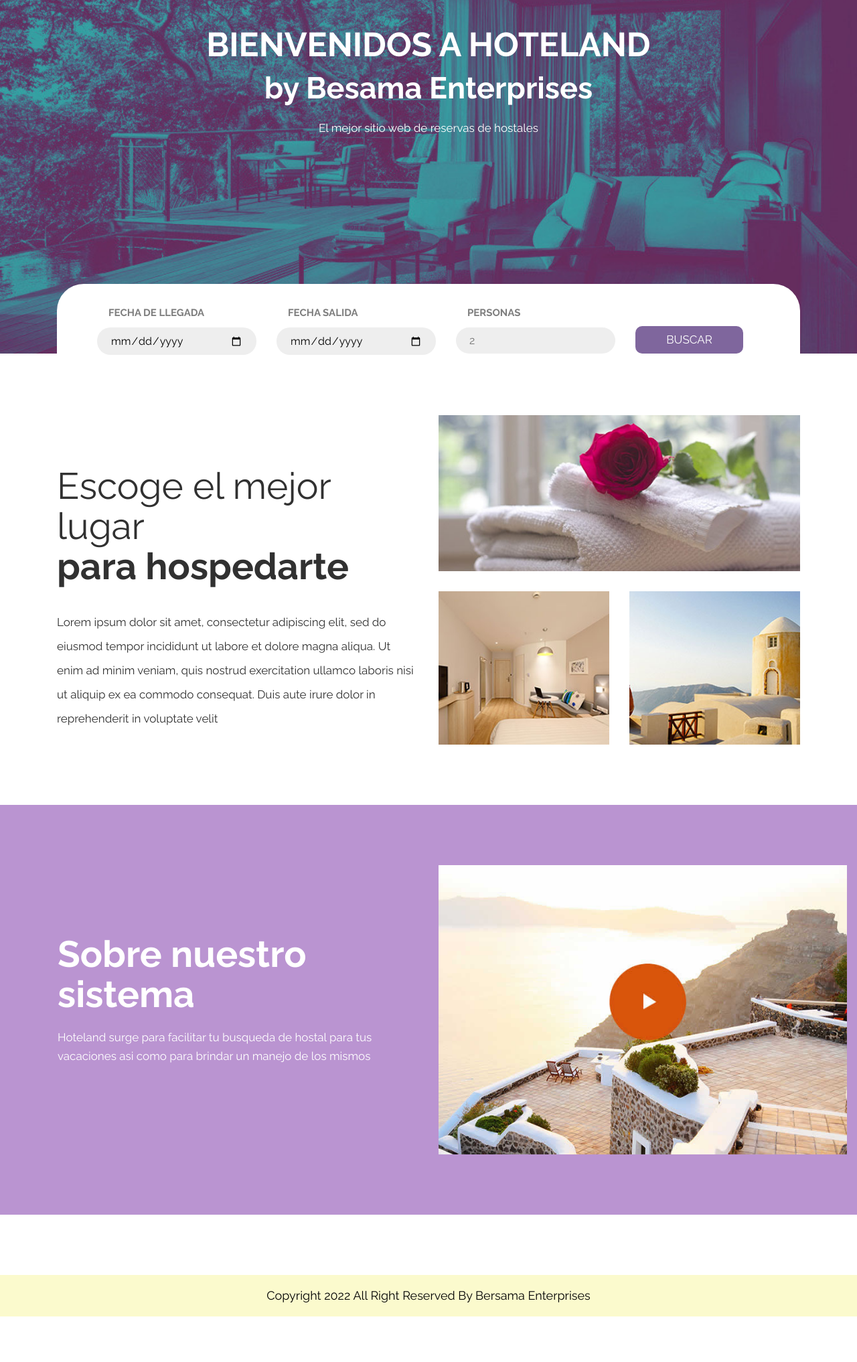
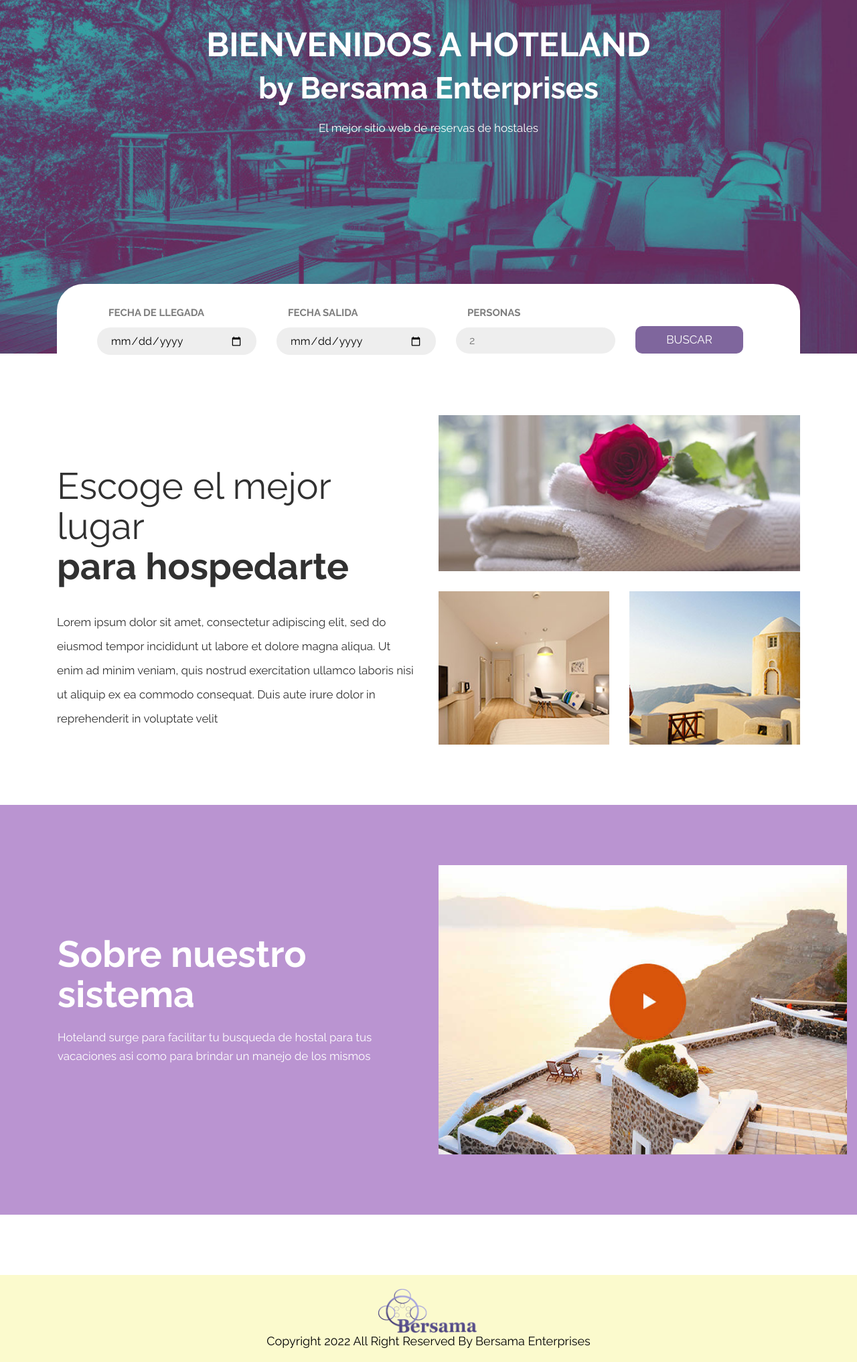
Before and after one commit to Axewc/Bersama-IS, a Python web app: template templates/index.html in a window 1280 px wide. Shown: the part 172-2206 px from the top of the page at 67% size. Before the commit the page ends 2138 px from the top, so only its background shows below. Run offline with Jinja, Linux system fonts and the light colour scheme; the template is opened without the code that fills it, so the values that code supplies are empty; some libraries are stand-ins or nearby versions.

Commit message:
integracion primera iteracion completa

```diff
--- a/static/css/style.css
+++ b/static/css/style.css
@@ -605,6 +605,13 @@
 
 /** footer **/
 
+.centerImg {
+    display: block;
+    margin-left: auto;
+    margin-right: auto;
+
+  }
+
 .copyright {
      margin-top: 90px;
      padding: 20px 0px;
--- a/templates/huespedView.html
+++ b/templates/huespedView.html
@@ -184,6 +184,7 @@
                <div class="container">
                   <div class="row">
                      <div class="col-md-12">
+                        <img src='static/images/Bersama.png' width="100" height="100" class="centerImg" alt="#">
                         <p>Copyright 2022 All Right Reserved By <a href="#"> Bersama Enterprises</a></p>
                      </div>
                   </div>
--- a/templates/index.html
+++ b/templates/index.html
@@ -12,6 +12,7 @@
       <meta name="keywords" content="">
       <meta name="description" content="">
       <meta name="author" content="">
+       <link rel="shortcut icon" href='static/images/logo.ico' />
       <!-- bootstrap css -->
       <link rel="stylesheet" href='/static/css/bootstrap.min.css'>
       <!-- style css -->
@@ -83,7 +84,7 @@
                   <div class="text-bg">
                      <div class="padding_lert">
                         <h1>Bienvenidos a Hoteland </h1>
-                        <span>by Besama Enterprises</span>
+                        <span>by Bersama Enterprises</span>
                         <p>El mejor sitio web de reservas de hostales</p>
                      </div>
                   </div>
@@ -184,6 +185,7 @@
                <div class="container">
                   <div class="row">
                      <div class="col-md-12">
+                        <img src='static/images/Bersama.png' width="150" height="150" class="centerImg" alt="#">
                         <p>Copyright 2022 All Right Reserved By <a href="#"> Bersama Enterprises</a></p>
                      </div>
                   </div>
```
Also changed, not shown: static/images/Bersama.png (added), static/images/img4.jpg (deleted), static/images/logo.ico (added), static/images/menu_icon.png (deleted), static/images/te1.png (deleted), static/images/tes_bg.jpg (deleted).
